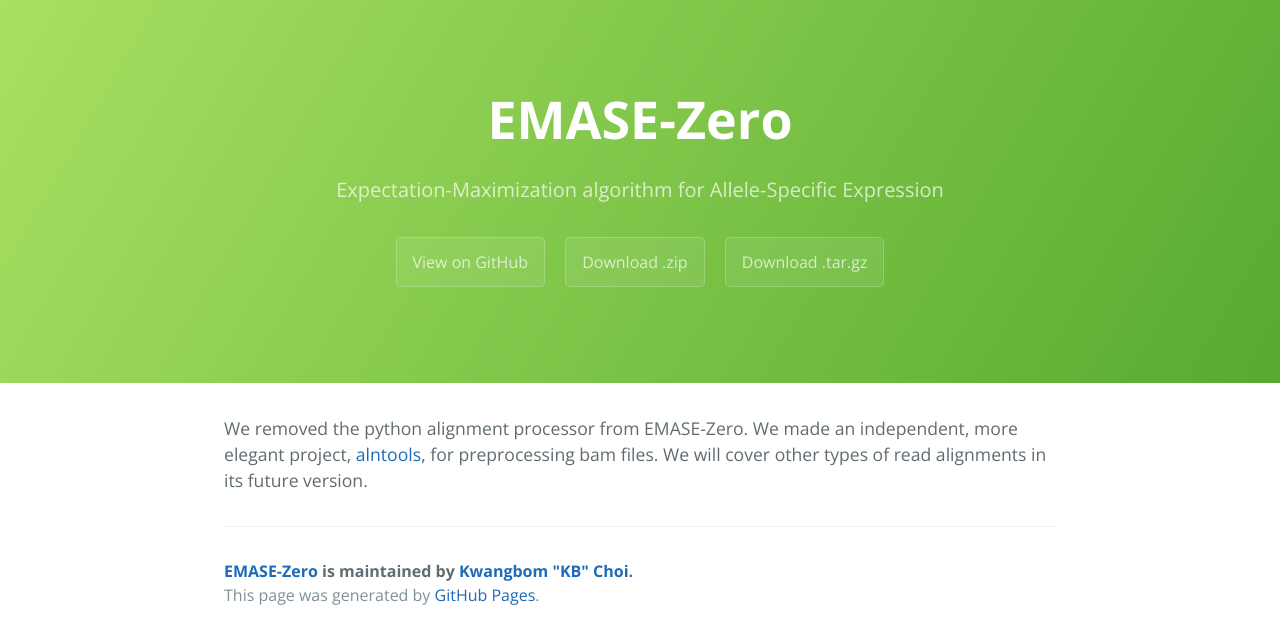
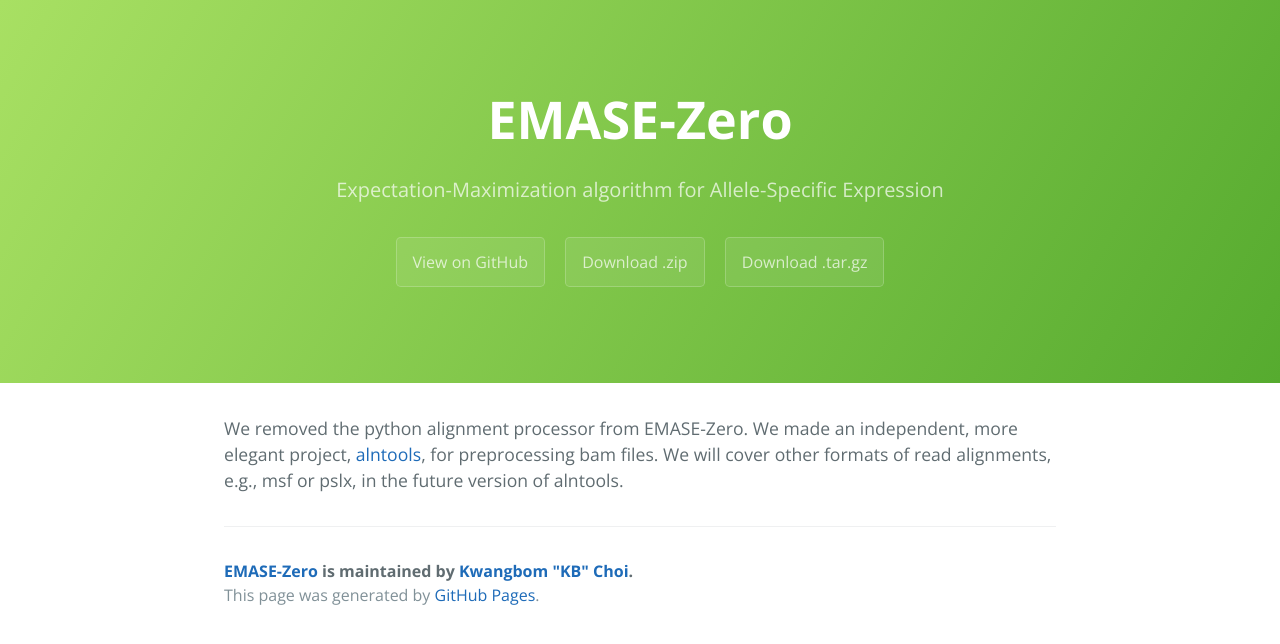
Before and after one commit to churchill-lab/emase-zero, a Jekyll site: the page built from _posts/2017-04-06-alntools.markdown, in a window 1280 px wide. Shown: the top 644 px of the page. Built offline with Jekyll 4.4.1, drawn with Linux system fonts in a browser that asks for light colours.

Commit message:
[kbchoi] Refined the github webpage

```diff
--- a/_posts/2017-04-06-alntools.markdown
+++ b/_posts/2017-04-06-alntools.markdown
@@ -5,6 +5,6 @@
 categories: main
 ---
 
-We removed the python alignment processor from EMASE-Zero. We made an independent, more elegant project, [alntools][alntools], for preprocessing bam files. We will cover other types of read alignments in its future version.
+We removed the python alignment processor from EMASE-Zero. We made an independent, more elegant project, [alntools][alntools], for preprocessing bam files. We will cover other formats of read alignments, e.g., msf or pslx, in the future version of alntools.
 
 [alntools]: https://churchill-lab.github.io/alntools
```
